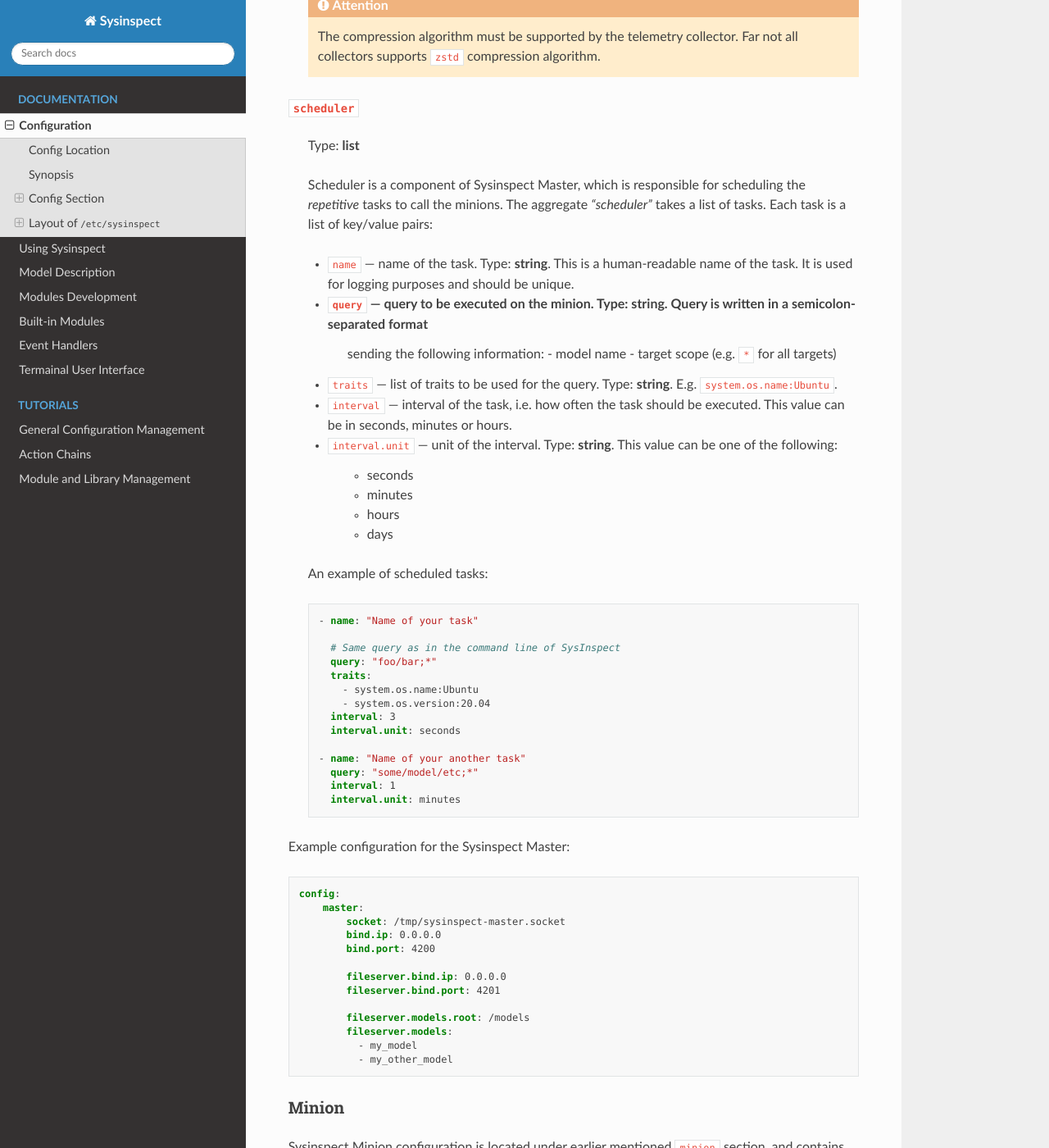
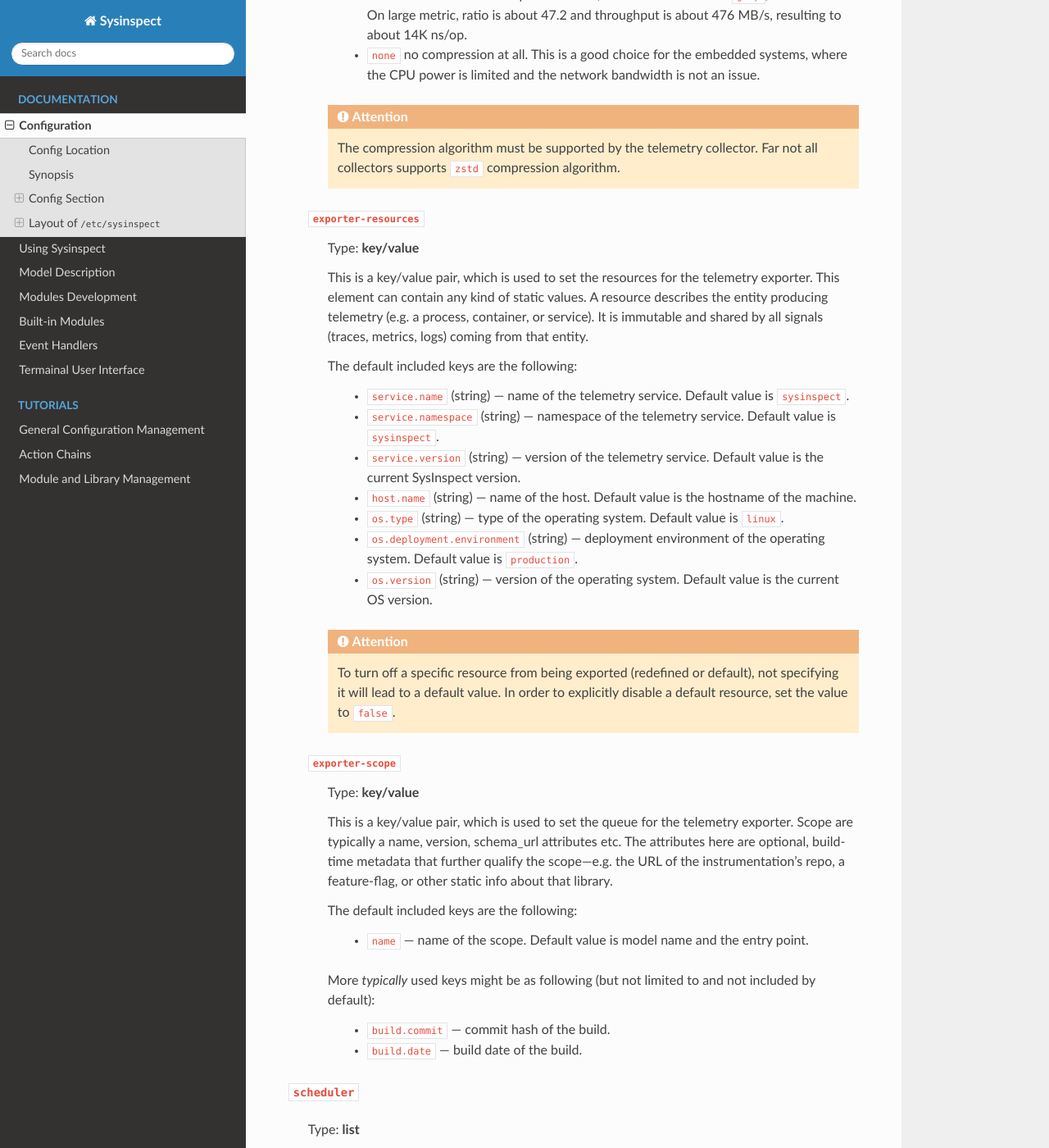
Before and after one commit to tinythings/sysinspect, a Sphinx documentation site: the page built from docs/global_config.rst, in a window 1280 px wide and 1400 px high, scrolled down 4151 px. Shown: the whole window at 82% size. Built offline with Sphinx 7.4.7 and the Read the Docs theme 3.1.0, drawn with Linux system fonts in a browser that asks for light colours; some of the changed text lies outside the part shown.

Commit message:
Update the documentation with regard to the telemetry/OTEL configuration per master

```diff
--- a/docs/global_config.rst
+++ b/docs/global_config.rst
@@ -162,45 +162,89 @@
 
     Type: **string**
 
-    Location of the telemetry local database. This is a directory, where the
-    key/value database is located and records all results, coming from the minion
-    when processing a given query. Default is set to ``/var/tmp/sysinspect/telemetry``.
+    Location of the telemetry local database *(do not mix with the OTEL or OTEL collector)*.
+    This is a directory, where the key/value database is located and records all results,
+    coming from the minion when processing a given query. Default is set to ``/var/tmp/sysinspect/telemetry``.
 
-``telemetry.collector.grpc``
-############################
+``telemetry``
+#############
 
-    Type: **string**
+    Type: **key/value**
 
-    URI of the telemetry collector in format ``<IP>:<PORT>``. Default value is
-    ``127.0.0.1:4317`` assuming that the collector is running on the same machine.
+    The following keys are supported:
 
-``telemetry.collector.compression``
-###################################
+    ``collector.grpc``
+        Type: **string**
 
-    Type: **string**
+        This is the location of the telemetry collector. It is a string in format
+        ``<IP>:<PORT>``. This is the location of the telemetry collector, which is
+        used to send all telemetry data to. This is a string and can be one of the following:
+        URI of the telemetry collector in format ``<IP>:<PORT>``. Default value is
+        ``127.0.0.1:4317`` assuming that the collector is running on the same machine.
 
-    Compression algorithm to be used for the telemetry collector. This is a string
-    and can be one of the following:
+    ``collector.compression``
+        Type: **string**
 
-        - ``gzip`` (default)
-        - ``zstd``
-        - ``none``
+        Compression algorithm to be used for the telemetry collector. This is a string
+        and can be one of the following:
 
-    Which algorithm to choose?
+            - ``gzip`` (default)
+            - ``zstd``
+            - ``none``
 
-        - ``gzip`` is a good choice for most of the cases. It is most backward compatible
-          but it does not have a good compression ratio and is using more CPU power. On large metric,
-          ratio is about 33.8 and throughput is about 131 MB/s, resulting to about 52K ns/op.
-        - ``zstd`` is a much better choice for the embedded systems, where the CPU power is limited.
-          It has a better compression ratio, and is also faster than ``gzip``, but is too new. On large metric,
-          ratio is about 47.2 and throughput is about 476 MB/s, resulting to about 14K ns/op.
-        - ``none`` no compression at all. This is a good choice for the embedded systems, where
-          the CPU power is limited and the network bandwidth is not an issue.
+        Which algorithm to choose?
 
-    .. attention::
+            - ``gzip`` is a good choice for most of the cases. It is most backward compatible but it does
+              not have a good compression ratio and is using more CPU power. On large metric, ratio is
+              about 33.8 and throughput is about 131 MB/s, resulting to about 52K ns/op.
+            - ``zstd`` is a much better choice for the embedded systems, where the CPU power is limited.
+              It has a better compression ratio, and is also faster than ``gzip``, but is too new.
+              On large metric, ratio is about 47.2 and throughput is about 476 MB/s, resulting to about 14K ns/op.
+            - ``none`` no compression at all. This is a good choice for the embedded systems, where the
+              CPU power is limited and the network bandwidth is not an issue.
 
-        The compression algorithm must be supported by the telemetry collector.
-        Far not all collectors supports ``zstd`` compression algorithm.
+        .. attention::
+
+            The compression algorithm must be supported by the telemetry collector.
+            Far not all collectors supports ``zstd`` compression algorithm.
+
+    ``exporter-resources``
+        Type: **key/value**
+
+        This is a key/value pair, which is used to set the resources for the telemetry exporter. This element
+        can contain any kind of static values. A resource describes the entity producing telemetry (e.g. a process,
+        container, or service). It is immutable and shared by all signals (traces, metrics, logs) coming from that entity.
+
+        The default included keys are the following:
+
+            - ``service.name`` (string) — name of the telemetry service. Default value is ``sysinspect``.
+            - ``service.namespace`` (string) — namespace of the telemetry service. Default value is ``sysinspect``.
+            - ``service.version`` (string) — version of the telemetry service. Default value is the current SysInspect version.
+            - ``host.name`` (string) — name of the host. Default value is the hostname of the machine.
+            - ``os.type`` (string) — type of the operating system. Default value is ``linux``.
+            - ``os.deployment.environment`` (string) — deployment environment of the operating system. Default value is ``production``.
+            - ``os.version`` (string) — version of the operating system. Default value is the current OS version.
+
+        .. attention::
+
+            To turn off a specific resource from being exported (redefined or default), not specifying it will lead to a default
+            value. In order to explicitly disable a default resource, set the value to ``false``.
+
+    ``exporter-scope``
+        Type: **key/value**
+
+        This is a key/value pair, which is used to set the queue for the telemetry exporter. Scope are typically a name, version,
+        schema_url attributes etc. The attributes here are optional, build-time metadata that further qualify the scope—e.g.
+        the URL of the instrumentation’s repo, a feature-flag, or other static info about that library.
+
+        The default included keys are the following:
+
+            - ``name`` — name of the scope. Default value is model name and the entry point.
+
+        More *typically* used keys might be as following (but not limited to and not included by default):
+
+            - ``build.commit`` — commit hash of the build.
+            - ``build.date`` — build date of the build.
 
 ``scheduler``
 #############
```
